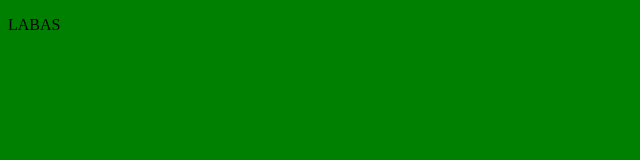
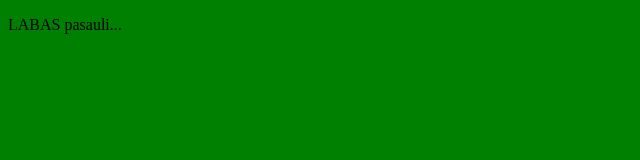
Before and after one commit to satinau/darbinis-katalogas, a plain HTML site: page index.html in a window 1280 px wide. Shown: the full height of the page, 0-640 px from the left. Drawn offline with Linux system fonts and the light colour scheme.

Commit message:
html programer work

```diff
--- a/index.html
+++ b/index.html
@@ -6,6 +6,6 @@
 type="text/css" />
 	</head>
 	<body>
-		<p>LABAS</>
+		<p>LABAS pasauli...</>
 	</body>
 </html>
```
